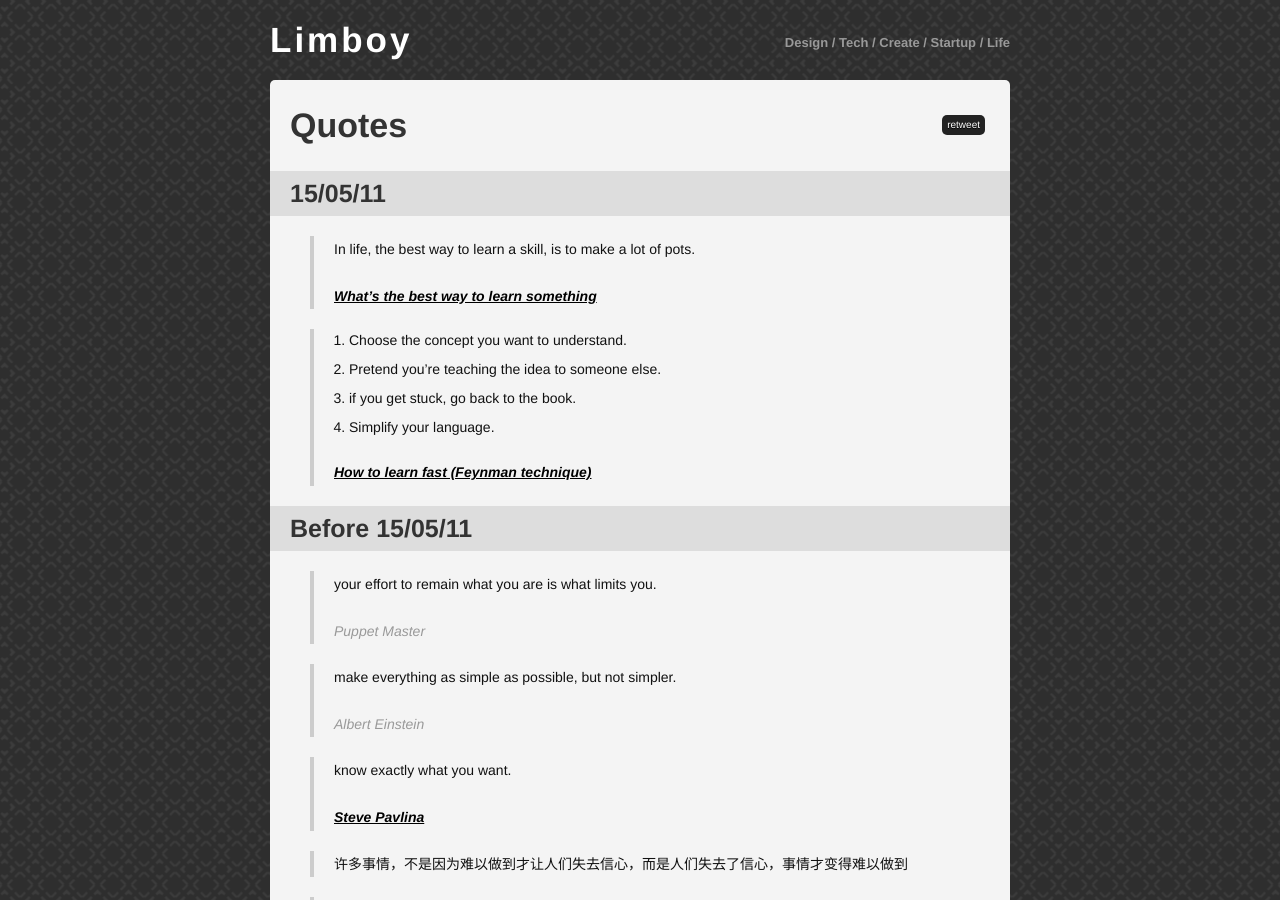
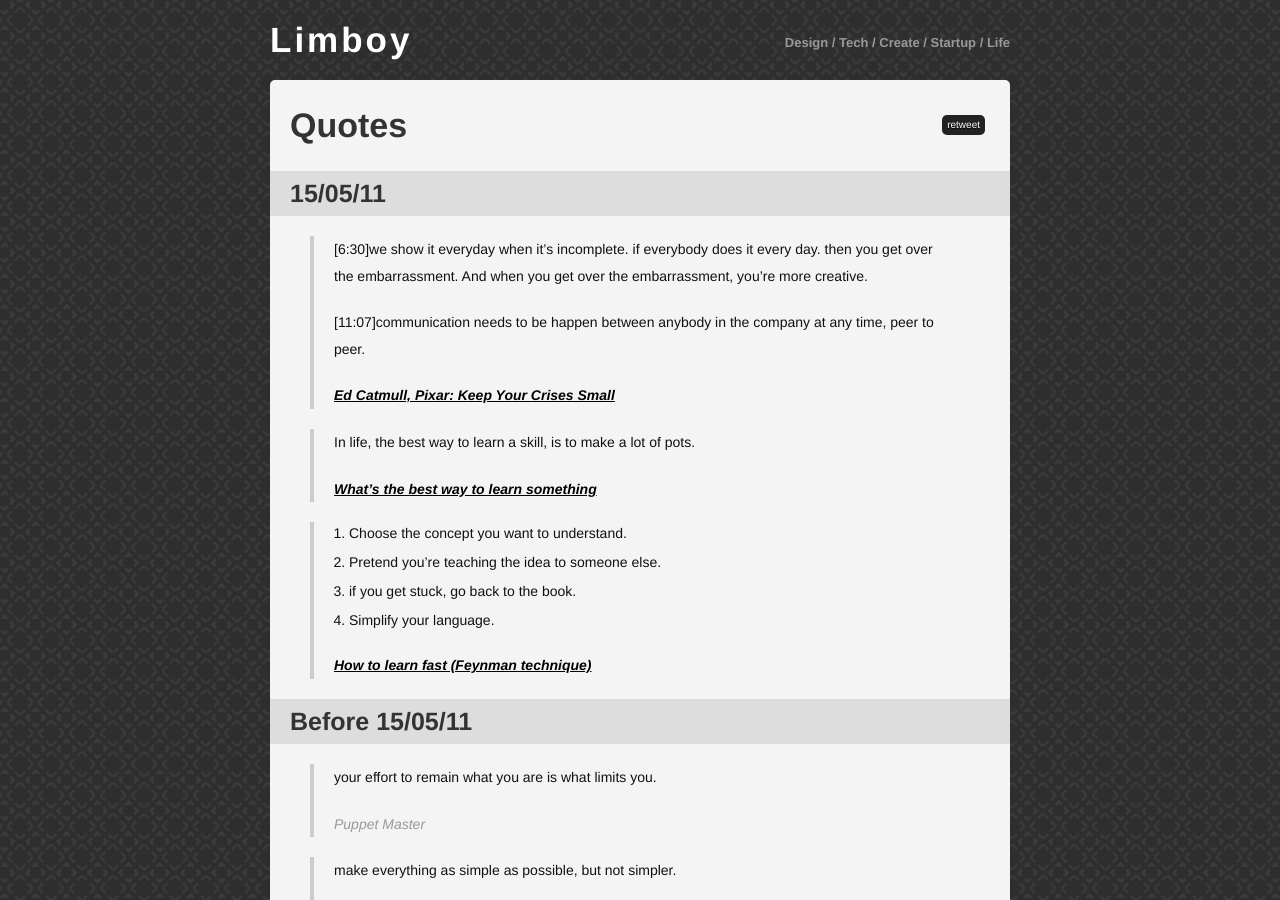
Before and after one commit to limboy/lzyy.github.com, a Jekyll site: the page built from quotes.md, in a window 1280 px wide and 900 px high. Built offline with Jekyll 4.4.1, drawn with Linux system fonts in a browser that asks for light colours; Markdown is read by kramdown in place of the engine named in the settings; comment, search, counter and statistics services are not loaded.

Commit message:
Add a quote

```diff
--- a/quotes.md
+++ b/quotes.md
@@ -4,6 +4,15 @@ title: Quotes
 ---
 
 ### 15/05/11
+
+> [6:30]we show it everyday when it's incomplete. if everybody does it every day. then you get over the embarrassment. And when you get over the embarrassment, you're more creative.
+>
+> [11:07]communication needs to be happen between anybody in the company at any time, peer to peer.
+>
+> <cite>[Ed Catmull, Pixar: Keep Your Crises Small](https://www.youtube.com/watch?v=k2h2lvhzMDc)</cite>
+
+[]()
+
 > In life, the best way to learn a skill, is to make a lot of pots.
 >
 > <cite>[What's the best way to learn something](http://www.quora.com/Whats-the-best-way-to-learn-something/answer/Eric-Scott-13)</cite>
```
